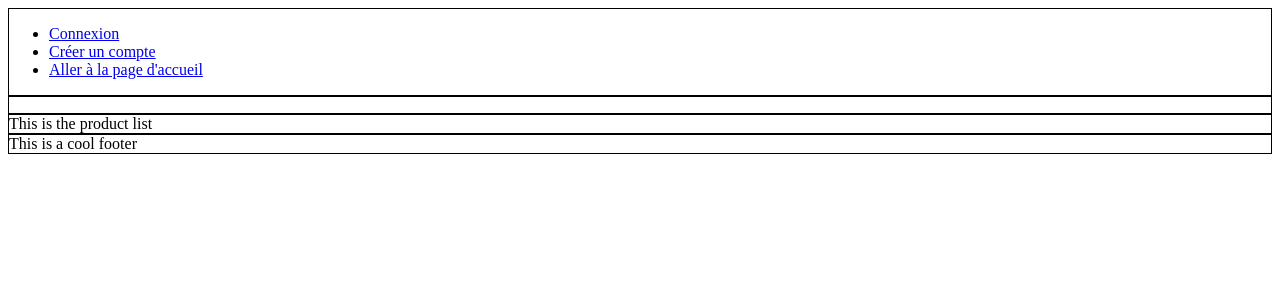
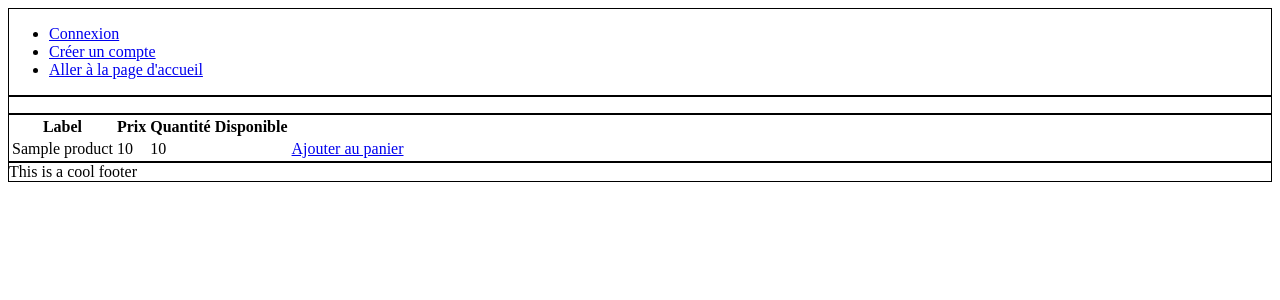
Before and after one commit to TheBoje/Projet_Web2, a Symfony app: template site/templates/vues/product/productList.html.twig in a window 1280 px wide. Shown: the top 300 px of the page. Run offline with Twig, Linux system fonts and the light colour scheme; the template is opened without the code that fills it: most values are stand-ins (such as "Sample title", 1, 10 or a date in 2020); some libraries are stand-ins or nearby versions.

Commit message:
ajout liste produits

```diff
--- a/site/config/services.yaml
+++ b/site/config/services.yaml
@@ -4,8 +4,8 @@
 # Put parameters here that don't need to change on each machine where the app is deployed
 # https://symfony.com/doc/current/best_practices/configuration.html#application-related-configuration
 parameters:
-    is-auth: false
-    is-admin: false
+    is-auth: true
+    is-admin: true
     login: 'admin'
 
 services:
--- a/site/src/Controller/AdminController.php
+++ b/site/src/Controller/AdminController.php
@@ -128,7 +128,7 @@ class AdminController extends AbstractController
             $em->persist($product);
             $em->flush();
             $this->addFlash('info', 'Formulaire valide, ajout à la base de données');
-            return $this->redirectToRoute('admin_editProducts');
+            return $this->redirectToRoute('account_welcome');
         }
 
         if ($form->isSubmitted()){
--- a/site/templates/vues/admin/editProduct.html.twig
+++ b/site/templates/vues/admin/editProduct.html.twig
@@ -2,4 +2,5 @@
 {% block vue %}
     ID : {{ id }}
     {{ form(form_edit_product) }}
+    <a href="{{ path('admin_deleteProduct', {'id' : id}) }}"><button>Supprimer</button></a>
 {% endblock %}
--- a/site/templates/vues/admin/editProducts.html.twig
+++ b/site/templates/vues/admin/editProducts.html.twig
@@ -10,8 +10,8 @@
         <tr>
             <th>ID</th>
             <th>Label</th>
-            <th>Price</th>
-            <th>Quantity</th>
+            <th>Prix</th>
+            <th>Quantité</th>
             <th> </th>
         </tr>
         {% for product in products %}
@@ -24,5 +24,4 @@
             </tr>
         {% endfor %}
     </table>
-    {% dump(products) %}
 {% endblock %}
--- a/site/templates/vues/product/productList.html.twig
+++ b/site/templates/vues/product/productList.html.twig
@@ -1,4 +1,18 @@
 {% extends("commons/_layout.html.twig") %}
 {% block vue %}
-    This is the product list
+    <table>
+        <tr>
+            <th>Label</th>
+            <th>Prix</th>
+            <th>Quantité Disponible</th>
+            <th> </th>
+        </tr>
+        {% for product in products %}
+            <tr>
+                <td>{{ product.label }}</td>
+                <td>{{ product.price }}</td>
+                <td>{{ product.quantity }}</td>
+                <td><a href="{{ path('product_add', {'id' : product.id}) }}">Ajouter au panier</a></td>
+        {% endfor %}
+    </table>
 {% endblock %}
```
Also changed, not shown: site/src/Controller/ProductController.php (+14 -1 lines), site/database/data.db.
